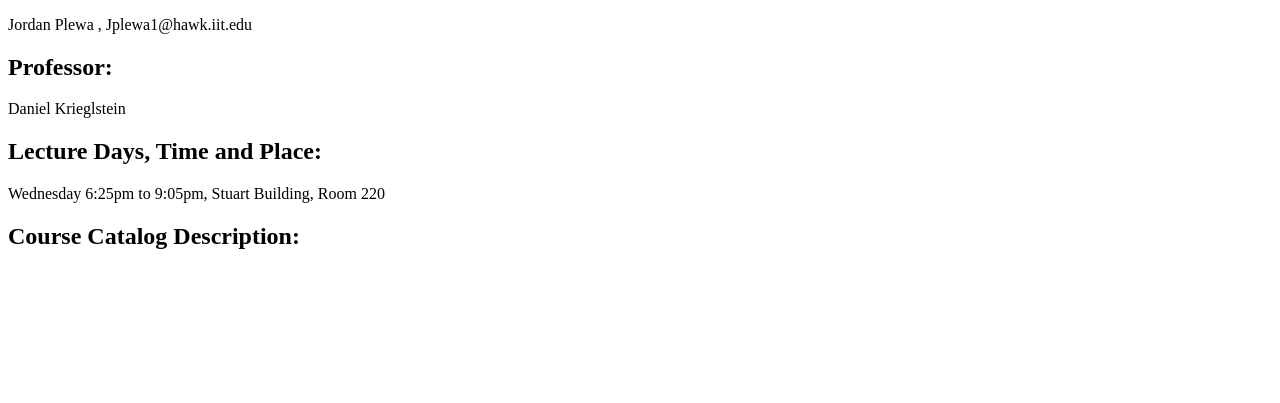
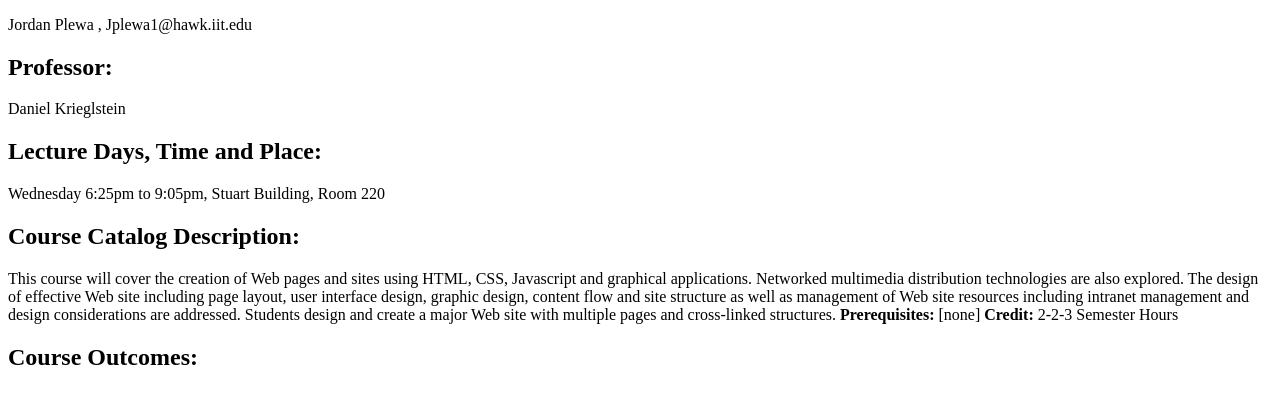
Before and after one commit to Jplewa1/Lab2, a plain HTML site: page index.html in a window 1280 px wide. Shown: the part 105-508 px from the top of the page. Drawn offline with Linux system fonts and the light colour scheme.

Commit message:
used strong

```diff
--- a/index.html
+++ b/index.html
@@ -13,7 +13,8 @@
 	<h2>Lecture Days, Time and Place:</h2>
 	<p>Wednesday 6:25pm to 9:05pm, Stuart Building, Room 220</p>
 	<h2>Course Catalog Description:</h2>
-
+	<p>This course will cover the creation of Web pages and sites using HTML, CSS, Javascript and graphical applications. Networked multimedia distribution technologies are also explored. The design of effective Web site including page layout, user interface design, graphic design, content flow and site structure as well as management of Web site resources including intranet management and design considerations are addressed. Students design and create a major Web site with multiple pages and cross-linked structures. <strong>Prerequisites:</strong> [none] <strong>Credit:</strong> 2-2-3 Semester Hours
+	<h2>Course Outcomes:</h2>
 
 </body>
 </html>
```
